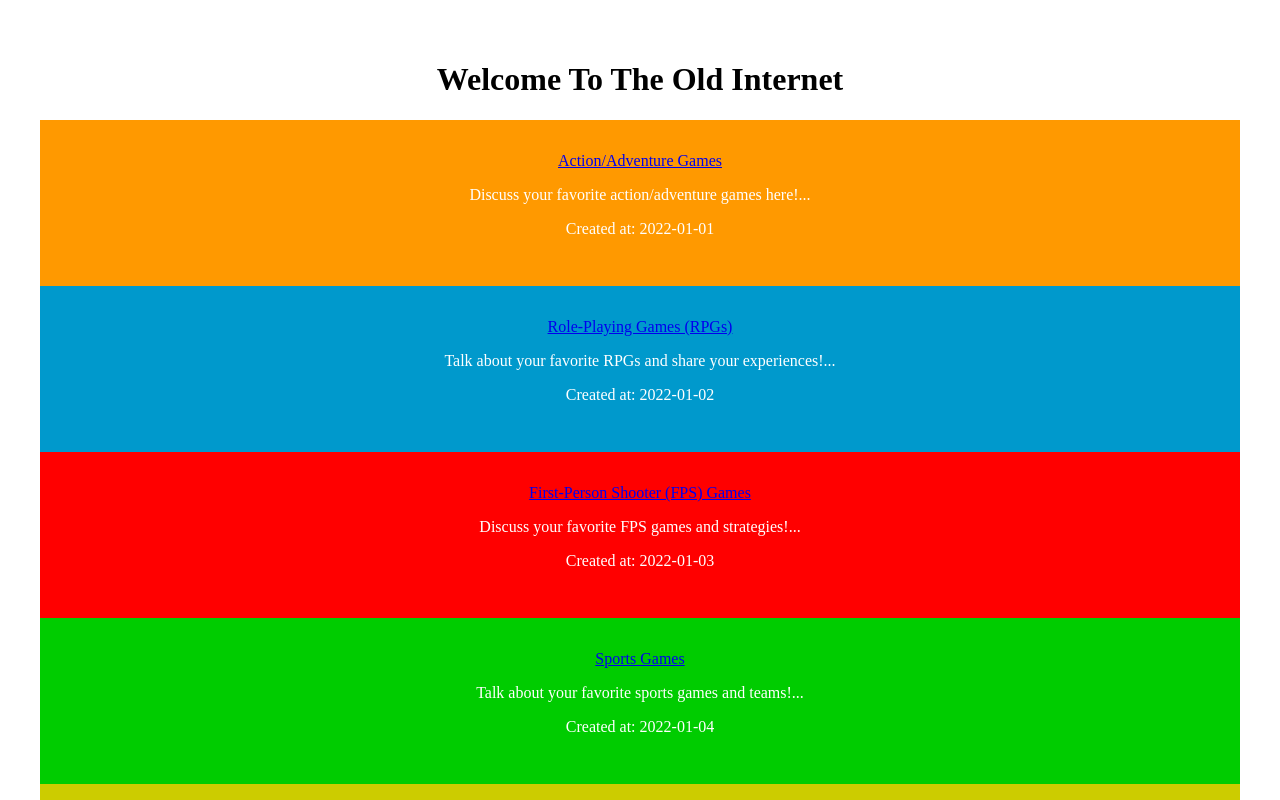
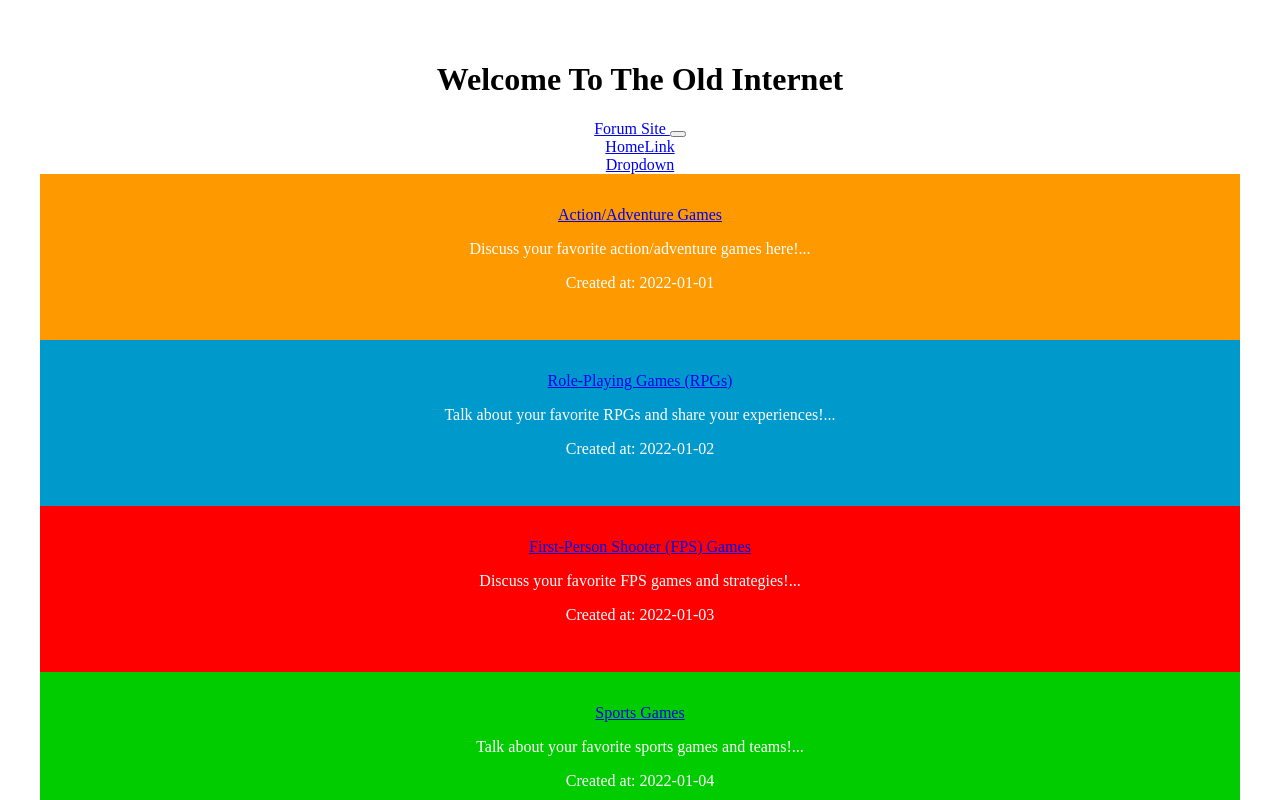
Before and after one commit to Michael-E238/Forum_Site, a React (Vite) app in the folder client/: page / in a window 1280 px wide. Shown: the top 800 px of the page. Built offline with nearby package versions, Linux system fonts and the light colour scheme.

Commit message:
Nav_changes

```diff
--- /dev/null
+++ b/client/src/components/Nav_Bar.tsx
@@ -0,0 +1,30 @@
+import Container from 'react-bootstrap/Container';
+import Nav from 'react-bootstrap/Nav';
+import Navbar from 'react-bootstrap/Navbar';
+import NavDropdown from 'react-bootstrap/NavDropdown';
+
+function Nav_bar() {
+    return (
+        <Navbar expand="lg">
+            <Container>
+                <Navbar.Brand href="Home.tsx"> Forum Site </Navbar.Brand>
+                <Navbar.Toggle aria-controls="basic-navbar-nav"/>
+                <Navbar.Collapse id="basic-navbar-nav" role = "menu">
+                    <Nav>
+                        <Nav.Link href="#home">Home</Nav.Link>
+                        <Nav.Link href="#link">Link</Nav.Link>
+                        <NavDropdown title="Dropdown" id="basic-nav-dropdown">
+                            <NavDropdown.Item href="#action/3.1">Action</NavDropdown.Item>
+                            <NavDropdown.Item href="#action/3.2">Another action</NavDropdown.Item>
+                            <NavDropdown.Item href="#action/3.3">Something</NavDropdown.Item>
+                            <NavDropdown.Divider/>
+                            <NavDropdown.Item href="#action/3.4">Separated link</NavDropdown.Item>
+                        </NavDropdown>
+                    </Nav>
+                </Navbar.Collapse>
+            </Container>
+        </Navbar>
+    );
+}
+
+export default Nav_bar
--- a/client/src/pages/Home.tsx
+++ b/client/src/pages/Home.tsx
@@ -1,5 +1,6 @@
 import React, { useState } from'react';
 import { Row, Col, Card, Container } from'react-bootstrap';
+import Nav_bar from "../components/Nav_Bar";
 
 interface Thread {
   id: number;
@@ -81,6 +82,7 @@
         <Col xs={12} md={8} lg={6}>
           <h1 className="title">Welcome To The Old Internet</h1>
         </Col>
+        <Nav_bar/>
       </Row>
       <Row>
         {threadsData.map((thread) => (
```
